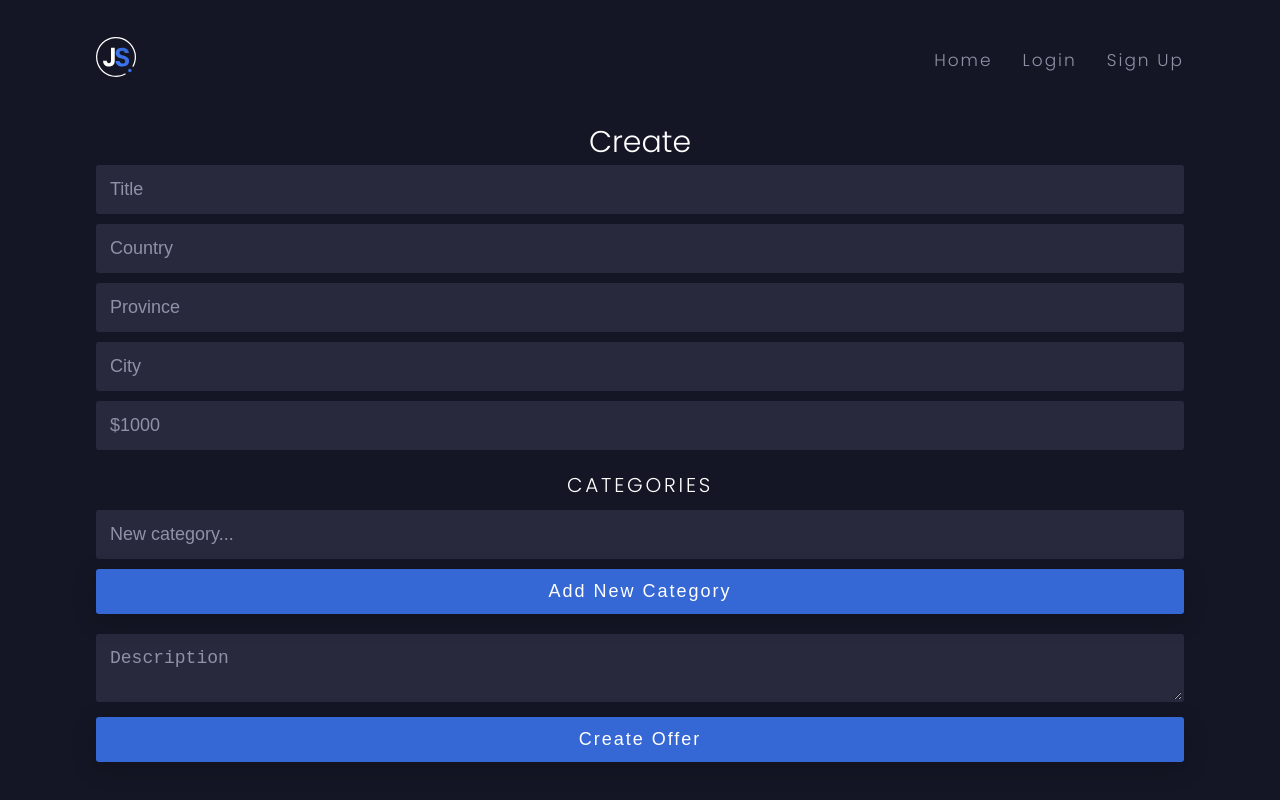
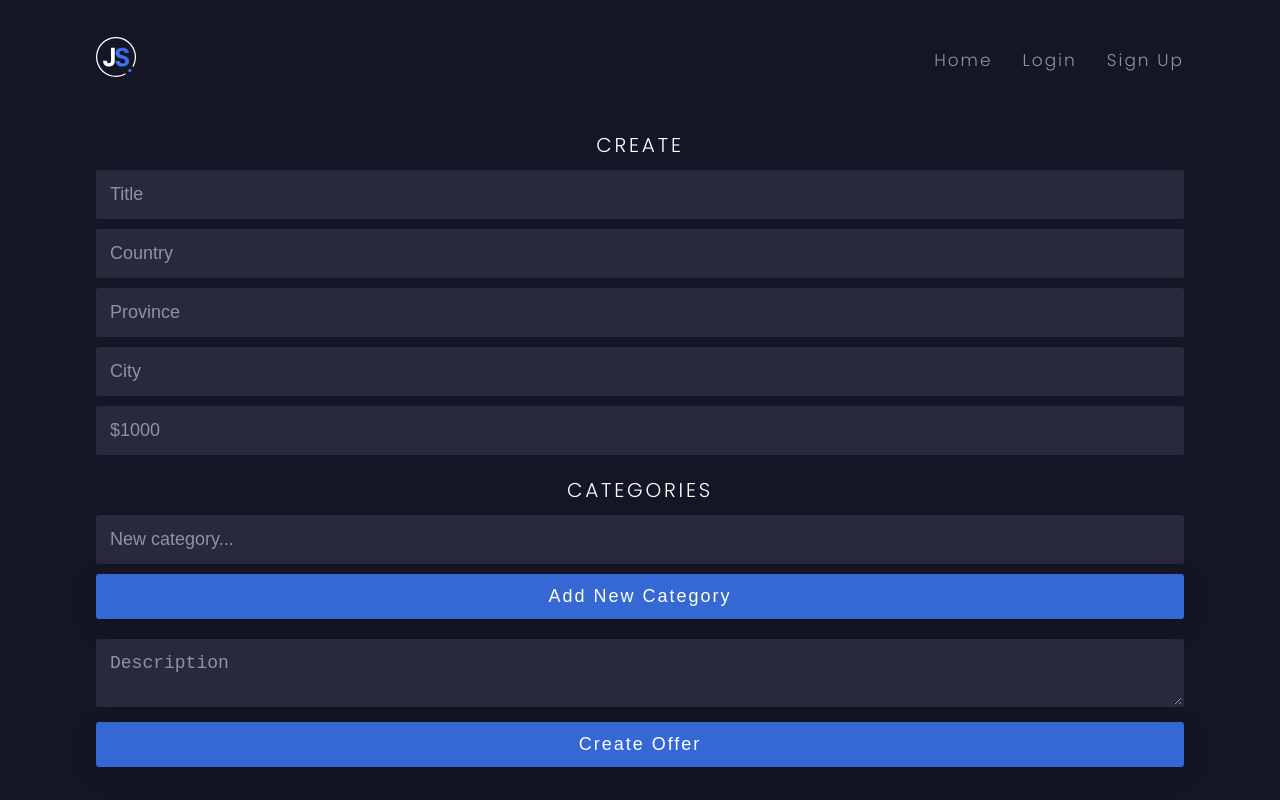
Before and after one commit to JorgeAVargasC/tzuzulcodebootcamp-frontend-react-project, a React (Create React App) app: page /create in a window 1280 px wide. Built offline with nearby package versions, Linux system fonts and the light colour scheme.

Commit message:
Create margin

```diff
--- a/src/pages/Create.jsx
+++ b/src/pages/Create.jsx
@@ -99,7 +99,7 @@ export default function Create() {
 		<>
 			<Navbar />
 			<div className="container">
-				<h2>Create</h2>
+				<h4 className="title-categories">Create</h4>
 
 				<div className="create-container">
 					<input ref={titleRef} className="inp" type="text" placeholder="Title" />
```
